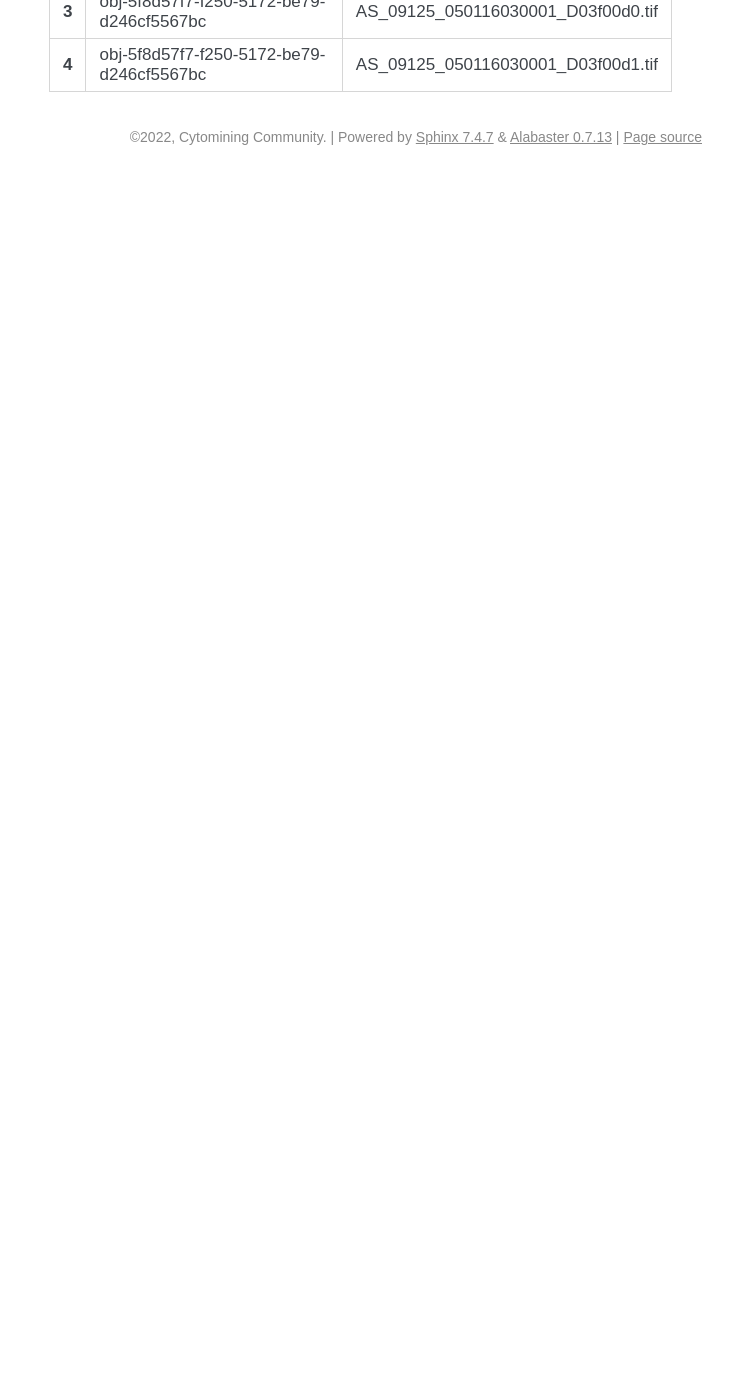
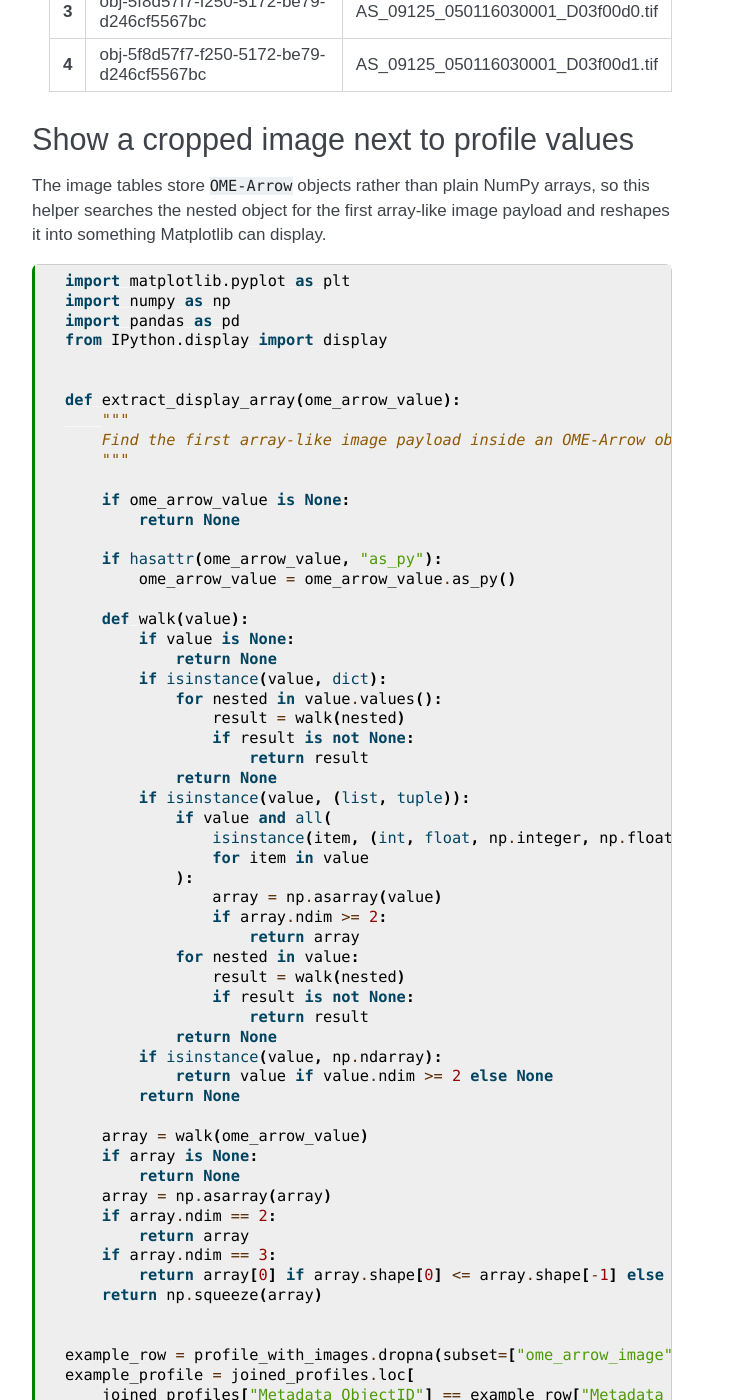
Before and after one commit to cytomining/CytoTable, a Sphinx documentation site: the page built from docs/source/examples/cytotable_with_profiles_and_images.ipynb, in a window 1280 px wide and 1400 px high, scrolled down 3621 px. Shown: the whole window, without its empty margins (438-1170 px from the left). Built offline with Sphinx 7.4.7, drawn with Linux system fonts in a browser that asks for light colours; pages that are not in the unit, such as notebooks, are missing from menus; before the commit the page ends 3796 px from its top, so only the background shows below that; some of the changed text lies outside the part shown.

Commit message:
docs and example updates
Co-Authored-By: Gregory Way <gregory.way@gmail.com>

```diff
--- a/docs/source/examples/cytotable_with_profiles_and_images.py
+++ b/docs/source/examples/cytotable_with_profiles_and_images.py
@@ -5,7 +5,7 @@
 #       extension: .py
 #       format_name: light
 #       format_version: '1.5'
-#       jupytext_version: 1.17.3
+#       jupytext_version: 1.19.1
 #   kernelspec:
 #     display_name: CytoTable
 #     language: python
@@ -103,3 +103,101 @@ source_images[
 
 profile_with_images = cytotable.read_table(warehouse_path, "profile_with_images")
 profile_with_images[["Metadata_ObjectID", "source_image_file"]].head()
+
+# ## Show a cropped image next to profile values
+#
+# The image tables store `OME-Arrow` objects rather than plain NumPy arrays, so
+# this helper searches the nested object for the first array-like image payload
+# and reshapes it into something Matplotlib can display.
+
+# +
+import matplotlib.pyplot as plt
+import numpy as np
+import pandas as pd
+from IPython.display import display
+
+
+def extract_display_array(ome_arrow_value):
+    """
+    Find the first array-like image payload inside an OME-Arrow object.
+    """
+
+    if ome_arrow_value is None:
+        return None
+
+    if hasattr(ome_arrow_value, "as_py"):
+        ome_arrow_value = ome_arrow_value.as_py()
+
+    def walk(value):
+        if value is None:
+            return None
+        if isinstance(value, dict):
+            for nested in value.values():
+                result = walk(nested)
+                if result is not None:
+                    return result
+            return None
+        if isinstance(value, (list, tuple)):
+            if value and all(
+                isinstance(item, (int, float, np.integer, np.floating))
+                for item in value
+            ):
+                array = np.asarray(value)
+                if array.ndim >= 2:
+                    return array
+            for nested in value:
+                result = walk(nested)
+                if result is not None:
+                    return result
+            return None
+        if isinstance(value, np.ndarray):
+            return value if value.ndim >= 2 else None
+        return None
+
+    array = walk(ome_arrow_value)
+    if array is None:
+        return None
+    array = np.asarray(array)
+    if array.ndim == 2:
+        return array
+    if array.ndim == 3:
+        return array[0] if array.shape[0] <= array.shape[-1] else array[..., 0]
+    return np.squeeze(array)
+
+
+example_row = profile_with_images.dropna(subset=["ome_arrow_image"]).iloc[0]
+example_profile = joined_profiles.loc[
+    joined_profiles["Metadata_ObjectID"] == example_row["Metadata_ObjectID"]
+].iloc[0]
+example_image = extract_display_array(example_row["ome_arrow_image"])
+
+profile_preview = pd.Series(
+    {
+        "Metadata_ObjectID": example_profile["Metadata_ObjectID"],
+        "Metadata_ImageNumber": example_profile.get("Metadata_ImageNumber"),
+        "Metadata_SourceBBoxXMin": example_profile.get("Metadata_SourceBBoxXMin"),
+        "Metadata_SourceBBoxXMax": example_profile.get("Metadata_SourceBBoxXMax"),
+        "Metadata_SourceBBoxYMin": example_profile.get("Metadata_SourceBBoxYMin"),
+        "Metadata_SourceBBoxYMax": example_profile.get("Metadata_SourceBBoxYMax"),
+        "source_image_file": example_row["source_image_file"],
+    }
+)
+
+display(profile_preview.to_frame(name="value"))
+
+fig, ax = plt.subplots(figsize=(4, 4))
+if example_image is None:
+    ax.text(
+        0.5,
+        0.5,
+        "No displayable image array\nfound in ome_arrow_image",
+        ha="center",
+        va="center",
+    )
+    ax.set_axis_off()
+else:
+    ax.imshow(example_image, cmap="gray")
+    ax.set_title(str(example_row["source_image_file"]))
+    ax.set_axis_off()
+
+plt.show()
```
Also changed, not shown: docs/source/tutorials/iceberg_warehouse_with_images.md (+1 -0 lines), docs/source/examples/cytotable_with_profiles_and_images.ipynb.
